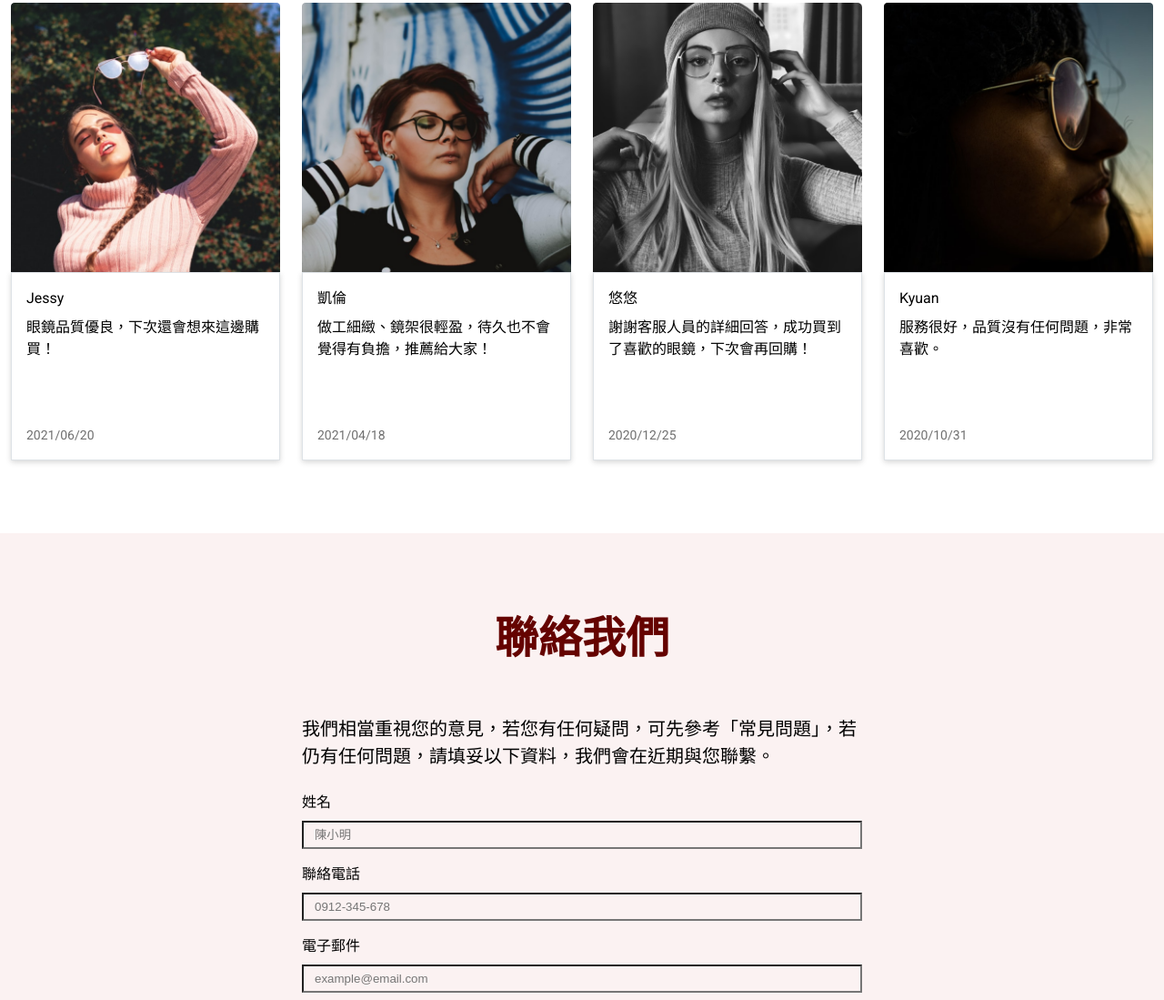
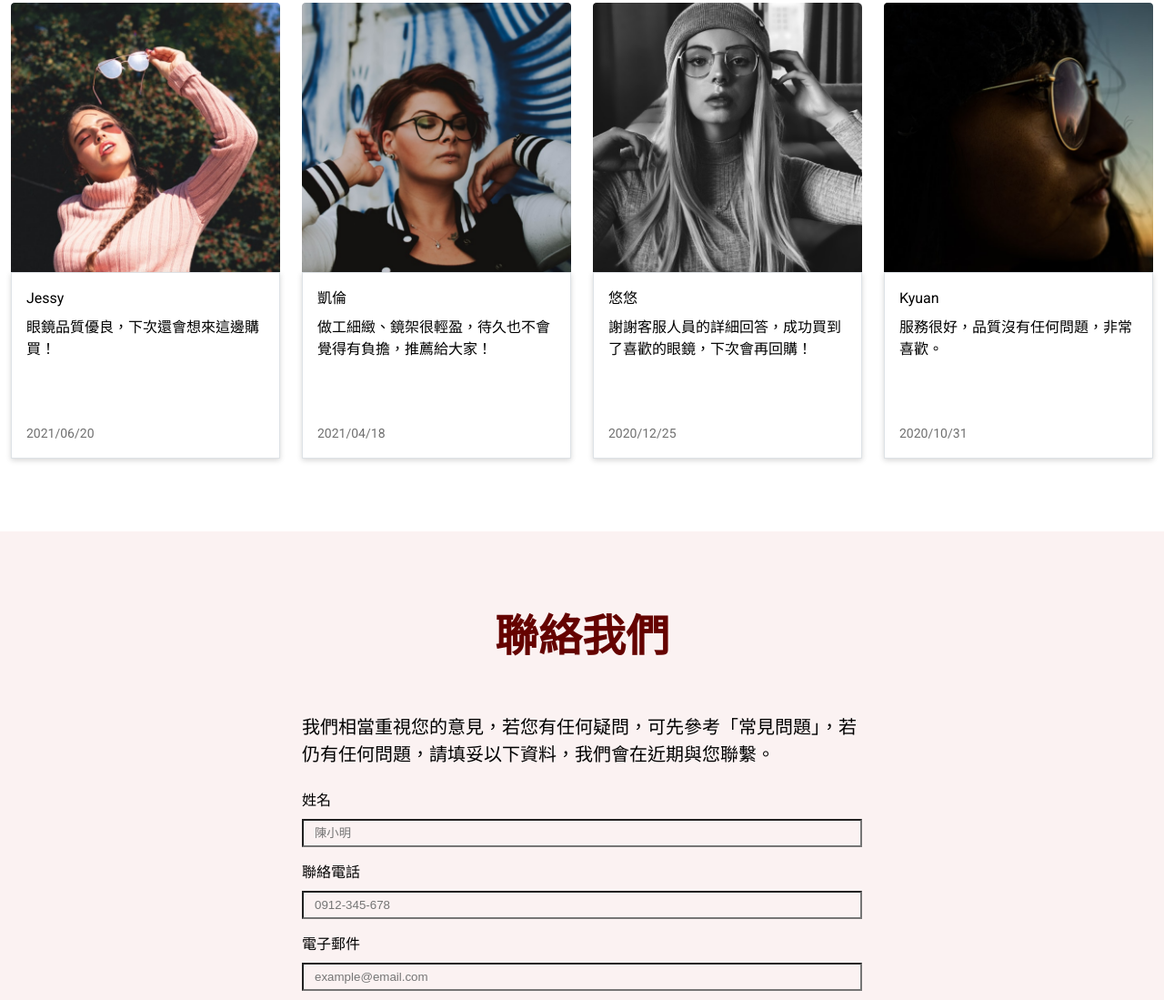
Before and after one commit to LaryZenZen/Week3-homework, a plain HTML site: page index.html in a window 1280 px wide. Shown: the part 2956-4055 px from the top of the page at 91% size. Drawn offline with nearby package versions, Linux system fonts and the light colour scheme.

Commit message:
調整顧客推薦，使用min-width

```diff
--- a/scss/pages/_index.scss
+++ b/scss/pages/_index.scss
@@ -167,13 +167,12 @@ a {
     .recommend-list-body {
         border-radius: 4px;
         .recommend-list-content {
-            min-width: 205px;
+            min-height: 205px;
             padding: 16px;
             border: 1px solid #DEE2E6;
             box-shadow: 0px 2px 6px #00000029;
         }
         .recommend-list-time {
-            padding-top: 72px;
             font-size: 14px;
             color: #707070;
         }
```
Also changed, not shown: css/all.css, 1 other file.
